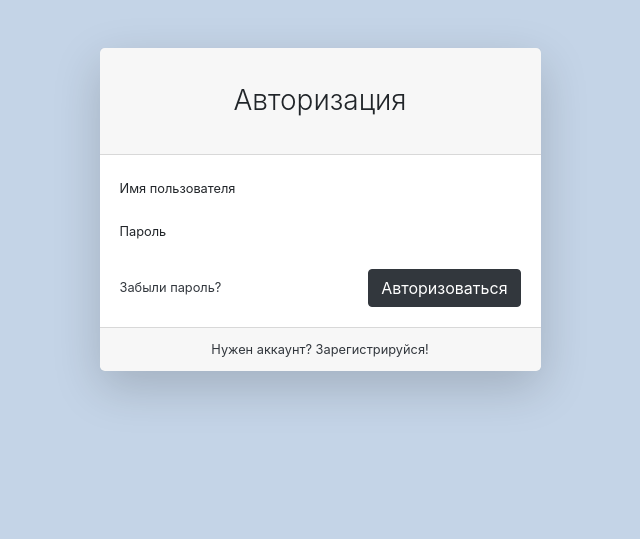
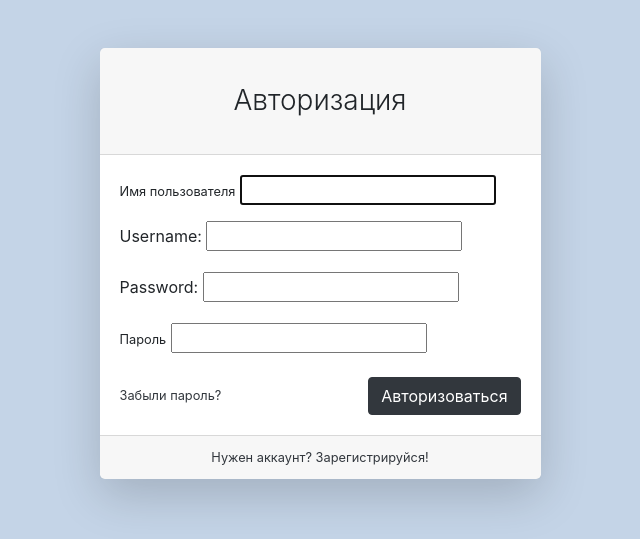
Before and after one commit to yellowuser2001/Django-Framework, a Django app: page /users/login/ in a window 1280 px wide. Shown: the top 539 px of the page, without its empty margins (320-960 px from the left). Run offline with Django 3.2, Linux system fonts and the light colour scheme; parts of the project's set-up code (start-up, migrations or seed data) failed here and were passed over; some libraries are stand-ins or nearby versions.

Commit message:
feat: Добавить логический вход в форму

```diff
--- a/users/admin.py
+++ b/users/admin.py
@@ -1,3 +1,5 @@
 from django.contrib import admin
 
-# Register your models here.
+from users.models import User
+
+admin.site.register(User)
--- /dev/null
+++ b/users/forms.py
@@ -0,0 +1,9 @@
+from django.contrib.auth.forms import AuthenticationForm
+
+from users.models import User
+
+
+class UserLoginForm(AuthenticationForm):
+    class Meta:
+        model = User
+        fields = ('username', 'password')
--- a/users/templates/users/login.html
+++ b/users/templates/users/login.html
@@ -34,6 +34,7 @@
                                         пользователя</label>
                                     {{ form.username }}
                                 </div>
+                                {{ form.as_p }}
                                 <div class="form-group">
                                     <label class="small mb-1" for="{{ form.password.id_for_label }}">Пароль</label>
                                     {{ form.password }}
--- a/users/views.py
+++ b/users/views.py
@@ -1,8 +1,26 @@
-from django.shortcuts import render
+
+from django.shortcuts import render, HttpResponseRedirect
+from django.urls import reverse
+from django.contrib import auth
+
+from users.forms import UserLoginForm
 
 
 def login(request):
-    context = {'title': 'GeekShop - Авторизация'}
+    if request.method == 'POST':
+        form = UserLoginForm(data=request.POST)
+        if form.is_valid():
+            username = request.POST['username']
+            password = request.POST['password']
+            user = auth.authenticate(username=username, password=password)
+            if user and user.is_active:
+                auth.login(request, user)
+                return HttpResponseRedirect(reverse('index'))
+        else:
+            print(form.errors)
+    else:
+        form = UserLoginForm()
+    context = {'title': 'GeekShop - Авторизация', 'form': form}
     return render(request, 'users/login.html', context)
 
 
```
